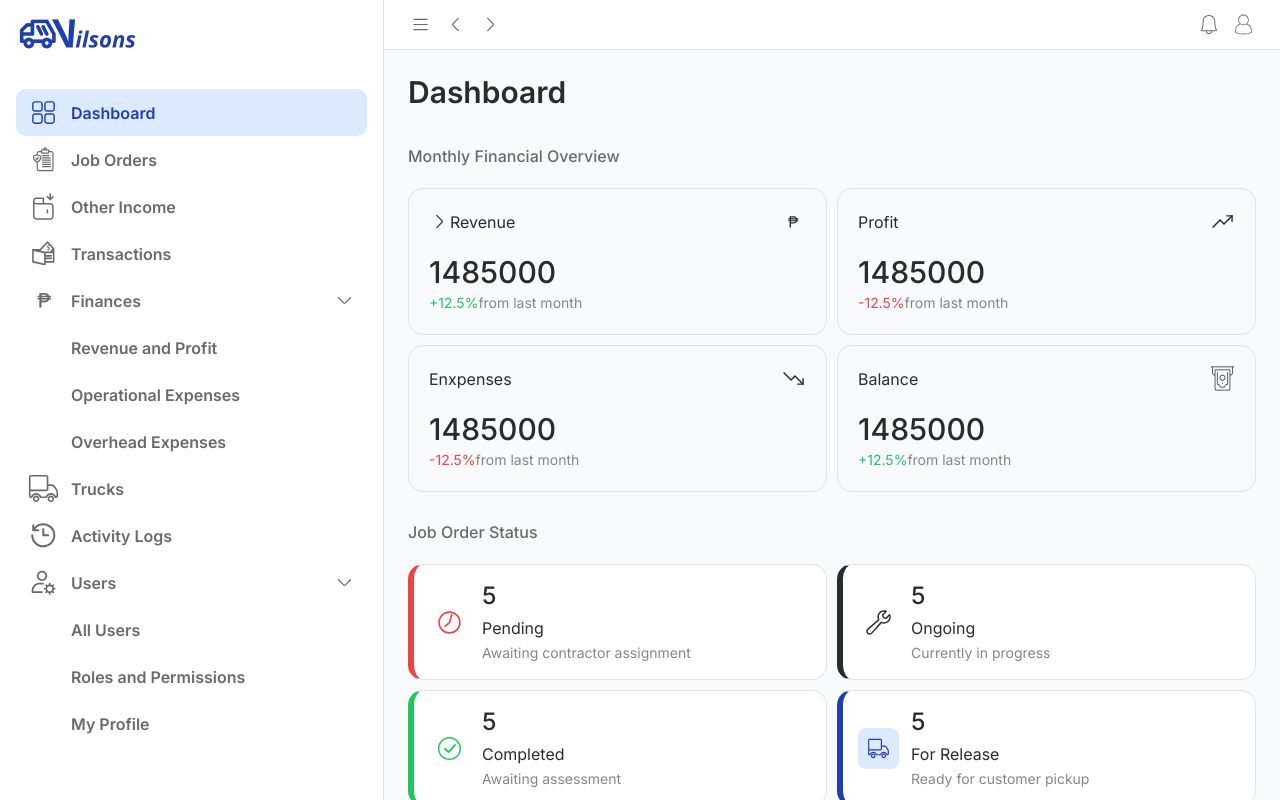
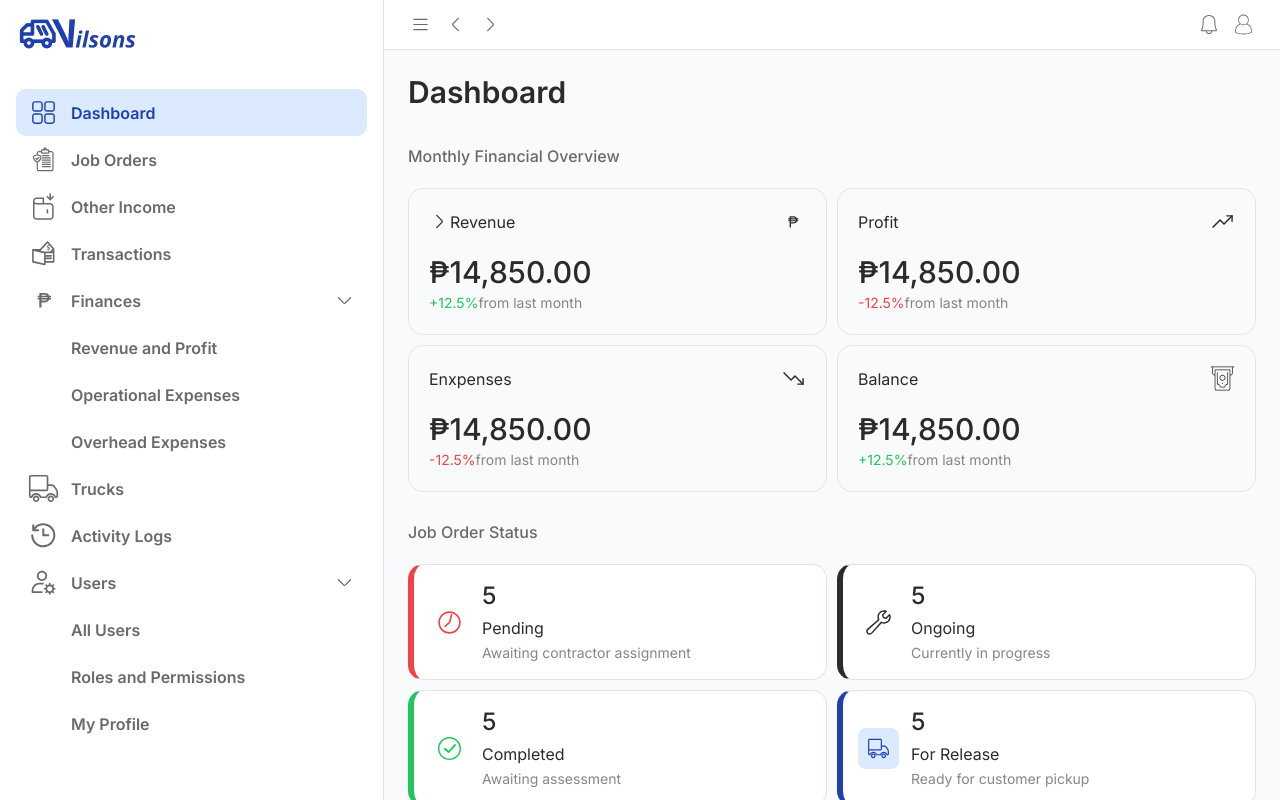
Before and after one commit to JhorizRodel-Aquino/Vilsons-Frontend, a React (Vite) app in the folder vilsons-frontend/: page /dashboard in a window 1280 px wide. Built offline with nearby package versions, Linux system fonts and the light colour scheme.

Commit message:
Created a utility for formatting cents back to peso.

```diff
--- a/vilsons-frontend/src/components/table/Table.tsx
+++ b/vilsons-frontend/src/components/table/Table.tsx
@@ -6,6 +6,12 @@ export type Column<T> = {
   label: string;
   render?: (value: T[keyof T], row: T) => React.ReactNode;
 };
+
+// export type Column<T, K extends keyof T = keyof T> = {
+//   key: K;
+//   label: string;
+//   render?: (value: T[K], row: T) => React.ReactNode;
+// };
 
 type TableProps<T> = {
   columns: Column<T>[];
--- a/vilsons-frontend/src/pages/Admin/dashboard/FinanceCard.tsx
+++ b/vilsons-frontend/src/pages/Admin/dashboard/FinanceCard.tsx
@@ -1,6 +1,7 @@
 import { useState } from 'react';
 import Icon from '../../../components/Icon';
 import FinanceCardChild from './FinanceCardChild';
+import formatPesoFromCents from '../../../utils/formatPesoFromCents';
 
 export type Children = {
     label: string,
@@ -30,7 +31,7 @@ function FinanceCard({ label, iconName, value, delta, children }: FinanceCardPro
                 <Icon name={iconName} />
             </div>
 
-            <p className='text-3xl font-medium'>{value}</p>
+            <p className='text-3xl font-medium'>{formatPesoFromCents(value)}</p>
 
             <small className='text-sm text-dark'>
                 {<span className={`${delta < 0 ? 'text-red' : 'text-green'}`}>
--- a/vilsons-frontend/src/pages/Admin/job_orders/ActiveTabContent.tsx
+++ b/vilsons-frontend/src/pages/Admin/job_orders/ActiveTabContent.tsx
@@ -9,6 +9,7 @@ import SearchBar from "../../../components/SearchBar"
 import StatusFilter from "../../../components/StatusFilter"
 import DateRange from "../../../components/DateRange"
 import Table from "../../../components/table/Table"
+import formatPesoFromCents from '../../../utils/formatPesoFromCents';
 
 export default function ActiveTabContent() {
     type JobOrder = {
@@ -21,12 +22,12 @@ export default function ActiveTabContent() {
     };
 
     const jobOrderColumns: Column<JobOrder>[] = [
-        { key: "jobNumber", label: "Job Number" },
-        { key: "status", label: "Status", render: (value) => <StatusIndicator status={value as Status} /> },
-        { key: "plateNumber", label: "Plate Number" },
-        { key: "contractor", label: "Contractor" },
-        { key: "totalBill", label: "Total Bill" },
-        { key: "balance", label: "Balance" },
+        {key: "jobNumber", label: "Job Number"},
+        {key: "status", label: "Status", render: (value) => <StatusIndicator status={value as Status} />},
+        {key: "plateNumber", label: "Plate Number"},
+        {key: "contractor", label: "Contractor"},
+        {key: "totalBill", label: "Total Bill", render: (value) => formatPesoFromCents(value as number)},
+        {key: "balance", label: "Balance", render: (value) => formatPesoFromCents(value as number)},
     ] ;
 
     const jobOrders: JobOrder[] = [
--- a/vilsons-frontend/src/pages/Admin/job_orders/ArchivedTabContent.tsx
+++ b/vilsons-frontend/src/pages/Admin/job_orders/ArchivedTabContent.tsx
@@ -5,6 +5,7 @@ import TableFilter from "../../../components/TableFilter"
 import SearchBar from "../../../components/SearchBar"
 import DateRange from "../../../components/DateRange"
 import Table from "../../../components/table/Table"
+import formatPesoFromCents from '../../../utils/formatPesoFromCents';
 
 export default function ActiveTabContent() {
     type JobOrder = {
@@ -16,11 +17,11 @@ export default function ActiveTabContent() {
     };
 
     const jobOrderColumns: Column<JobOrder>[] = [
-        { key: "jobNumber", label: "Job Number" },
-        { key: "plateNumber", label: "Plate Number" },
-        { key: "contractor", label: "Contractor" },
-        { key: "totalBill", label: "Total Bill" },
-        { key: "balance", label: "Balance" },
+        {key: "jobNumber", label: "Job Number"},
+        {key: "plateNumber", label: "Plate Number"},
+        {key: "contractor", label: "Contractor"},
+        {key: "totalBill", label: "Total Bill", render: (value) => formatPesoFromCents(value as number)},
+        {key: "balance", label: "Balance", render: (value) => formatPesoFromCents(value as number)},
     ] ;
 
     const jobOrders: JobOrder[] = [
--- /dev/null
+++ b/vilsons-frontend/src/utils/formatPesoFromCents.ts
@@ -0,0 +1,11 @@
+export default function formatPesoFromCents(cents: number) : string {
+    const pesos = cents / 100;
+    const formatted = pesos.toLocaleString('en-PH', {
+        style: 'currency',
+        currency: 'PHP',
+        minimumFractionDigits: 2,
+        maximumFractionDigits: 2
+    });
+
+    return formatted;
+}
```
